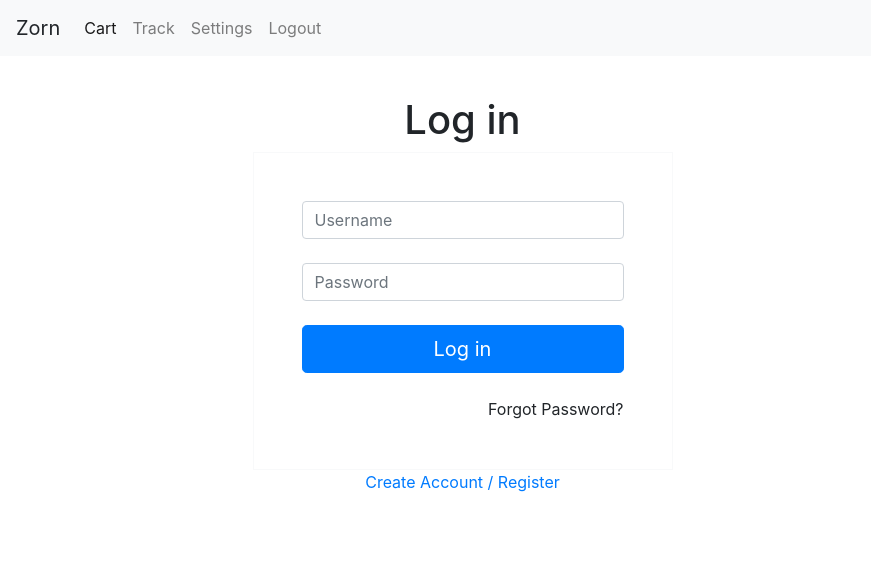
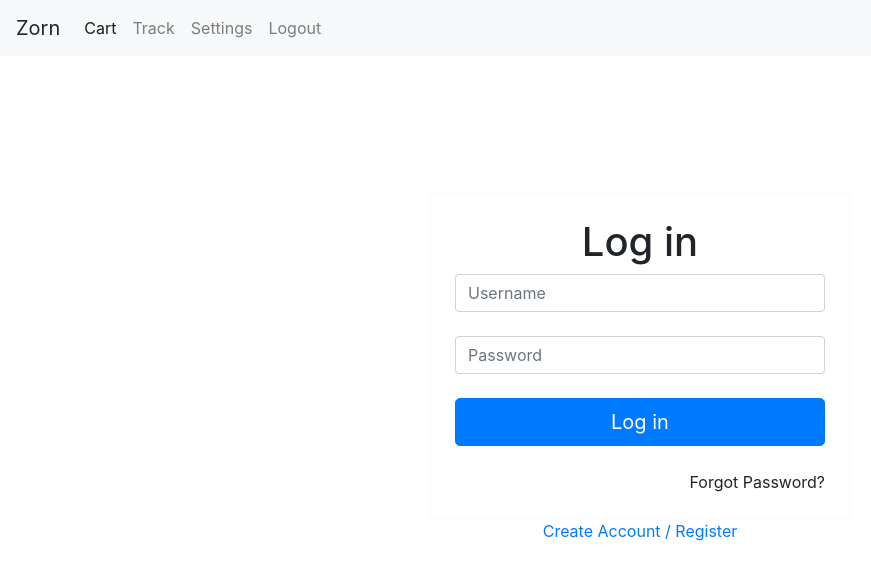
Before and after one commit to shankersalil007/Food-App-Ng, an Angular app: page /login in a window 1280 px wide. Shown: the top 580 px of the page, without its empty margins (0-871 px from the left). Built offline with nearby package versions, Linux system fonts and the light colour scheme.

Commit message:
moified login page ui

```diff
--- a/src/app/components/login/login.component.css
+++ b/src/app/components/login/login.component.css
@@ -1,14 +1,15 @@
-.card{
-  border-width: 2px;
-  border: black;
+.our-card {
   width: 500px;
   padding: 40px;
-  position: absolute;
-  /* top: 50%; */
-  left: 25%;
-  /* transform: translate(-50%, 50%); */
 }
 
 a:hover {
-  cursor:pointer;
- }
+  cursor: pointer;
+}
+
+.container {
+  height: 80vh;
+  display: flex;
+  justify-content: center;
+  align-items: center;
+}
--- a/src/app/components/login/login.component.html
+++ b/src/app/components/login/login.component.html
@@ -1,24 +1,39 @@
 <div class="container">
-  <div class="row">
-    <div class="col-md-6">
-      <div class="card">
-        <div class="text-center">
-          <h1> Log in </h1>
-        </div>
-        <form class="text-center border border-light p-5" [formGroup]="loginForm" (ngSubmit)="login()">
-          <div class="form-group">
-            <input type="email" formControlName="email" class="form-control mb-4" id="exampleInputUname1" aria-describedby="emailHelp" placeholder="Username">
-          </div>
-          <div class="form-group">
-            <input type="password" formControlName="password" class="form-control mb-4" id="exampleInputPassword1" placeholder="Password">
-          </div>
-          <button type="submit" class="btn btn-primary btn-lg btn-block mb-4"> Log in </button>
-          <div class="text-right"> <a> Forgot Password? </a>  </div>
-        </form>
-        <div class="text-center">
-          <p> <a routerLink="/register"> Create Account / Register </a></p>
-        </div>
+  <div class="our-card">
+    <form
+      class="text-center border border-light px-4 py-4"
+      [formGroup]="loginForm"
+      (ngSubmit)="login()"
+    >
+      <div class="text-center">
+        <h1>Log in</h1>
       </div>
+      <div class="form-group">
+        <input
+          type="email"
+          formControlName="email"
+          class="form-control mb-4"
+          id="exampleInputUname1"
+          aria-describedby="emailHelp"
+          placeholder="Username"
+        />
+      </div>
+      <div class="form-group">
+        <input
+          type="password"
+          formControlName="password"
+          class="form-control mb-4"
+          id="exampleInputPassword1"
+          placeholder="Password"
+        />
+      </div>
+      <button type="submit" class="btn btn-primary btn-lg btn-block mb-4">
+        Log in
+      </button>
+      <div class="text-right"><a> Forgot Password? </a></div>
+    </form>
+    <div class="text-center">
+      <p><a routerLink="/register"> Create Account / Register </a></p>
     </div>
   </div>
 </div>
```
